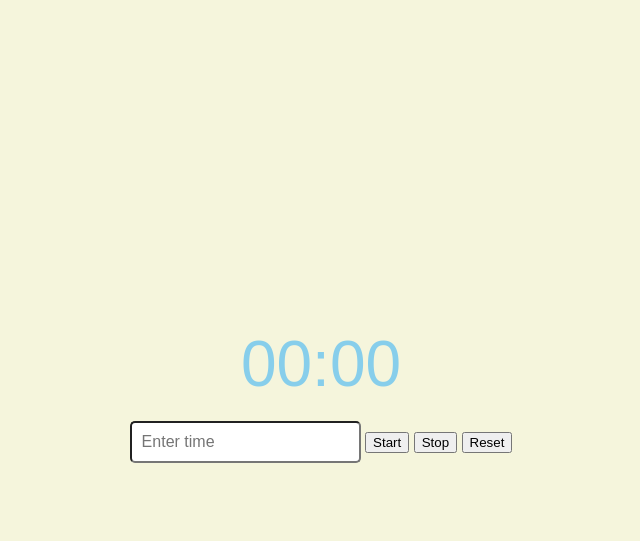
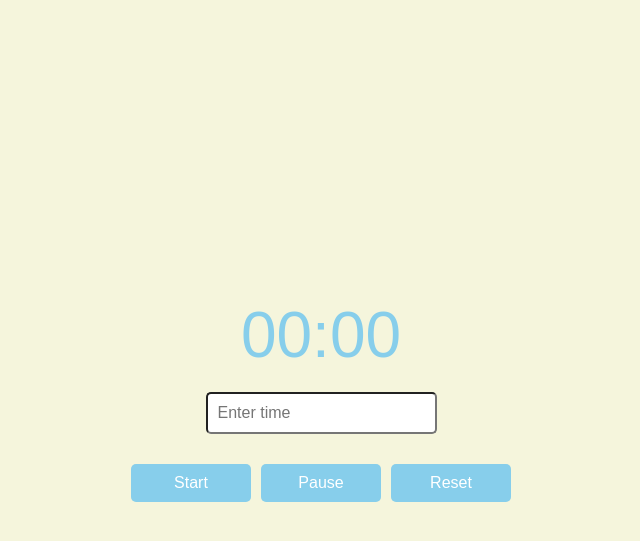
Before and after one commit to syahmid0h/Study-Timer, a Flask app: page / in a window 1280 px wide. Shown: the top 541 px of the page, without its empty margins (319-959 px from the left). Run offline with Flask 3, Linux system fonts and the light colour scheme.

Commit message:
changed function of stop button to pause, start to start the timer back

```diff
--- a/website/__init__.py
+++ b/website/__init__.py
@@ -6,8 +6,7 @@ def create_app():
     app = Flask(__name__)
     app.config['SECRET_KEY'] = '2M1P' #Our own private key for accessing
 
-    from .views import views
-    from .auth import auth
+    from website import views, auth
 
     app.register_blueprint(views, url_prefix='/')
     app.register_blueprint(auth, url_prefix='/')
--- a/website/templates/index.html
+++ b/website/templates/index.html
@@ -11,15 +11,17 @@
     <div class="container">
         <div id="timer">00:00</div>
         <input type="text" id="time-input" placeholder="Enter time">
+        <div class="buttons">
             <button id="start-button">Start</button>
-        <button id="stop-button">Stop</button>
+            <button id="pause-button">Pause</button>
             <button id="reset-button">Reset</button>
+        </div>
     </div>
 
     <script>
-        $(document).ready(function() {
-            $('#start-button').click(function() {
-                console.log('Start button clicked');
+        let timerInterval;
+
+        function startTimer() {
             const time = $('#time-input').val();
             $.ajax({
                 url: '/start',
@@ -28,30 +30,34 @@
                 data: JSON.stringify({ time: time }),
                 success: function(response) {
                     console.log(response.status);
+                    if (!timerInterval) {
+                        timerInterval = setInterval(updateTimer, 1000);
+                    }
                 },
                 error: function(jqXHR, textStatus, errorThrown) {
                     console.error('Error starting timer:', textStatus, errorThrown);
                 }
             });
-            });
+        }
 
-            $('#stop-button').click(function() {
-                console.log('Stop button clicked');
+        function pauseTimer() {
             $.ajax({
-                    url: '/stop',
+                url: '/pause',
                 type: 'POST',
                 contentType: 'application/json',
                 success: function(response) {
                     console.log(response.status);
+                    clearInterval(timerInterval);
+                    timerInterval = null;
+                    isPaused = true;
                 },
                 error: function(jqXHR, textStatus, errorThrown) {
-                        console.error('Error stopping timer:', textStatus, errorThrown);
+                    console.error('Error pausing timer:', textStatus, errorThrown);
                 }
             });
-            });
+        }
 
-            $('#reset-button').click(function() {
-                console.log('Reset button clicked');
+        function resetTimer() {
             $.ajax({
                 url: '/reset',
                 type: 'POST',
@@ -59,12 +65,14 @@
                 success: function(response) {
                     console.log(response.status);
                     $('#timer').text('00:00');
+                    clearInterval(timerInterval);
+                    timerInterval = null;
                 },
                 error: function(jqXHR, textStatus, errorThrown) {
                     console.error('Error resetting timer:', textStatus, errorThrown);
                 }
             });
-            });
+        }
 
         function updateTimer() {
             $.get('/time', function(data) {
@@ -74,7 +82,15 @@
             });
         }
 
-            setInterval(updateTimer, 1000);
+        $(document).ready(function() {
+            $('#start-button').click(startTimer);
+            $('#pause-button').click(pauseTimer);
+            $('#reset-button').click(resetTimer);
+
+            // Clear interval if needed (e.g., on page unload)
+            $(window).on('beforeunload', function() {
+                clearInterval(timerInterval);
+            });
         });
     </script>
 </body>
--- a/website/views.py
+++ b/website/views.py
@@ -7,6 +7,7 @@ views = Blueprint('views', __name__)
 timer_running = False
 timer_duration = 0
 timer_start_time = 0
+paused_time = 0  # New variable to track paused time
 
 # Helper functions
 def minutes_to_seconds(minutes):
@@ -25,33 +26,43 @@ def index():
 
 @views.route('/start', methods=['POST'])
 def start_timer():
-    global timer_running, timer_duration, timer_start_time
+    global timer_running, timer_duration, timer_start_time, paused_time
     data = request.get_json()
     if data and 'time' in data:
         timer_duration = minutes_to_seconds(int(data['time']))  # Time in minutes from the user
-        timer_start_time = time.time()  # Record the current time
+        if not timer_running:
+            # Restart timer with accumulated paused time
+            timer_start_time = time.time() - (timer_duration - paused_time)
         timer_running = True
+        paused_time = 0  # Reset paused time when starting
         return jsonify({"status": "Timer started"})
     return jsonify({"status": "Invalid request"}), 400
 
-@views.route('/stop', methods=['POST'])
-def stop_timer():
-    global timer_running
-    timer_running = False
-    return jsonify({"status": "Timer stopped"})
+@views.route('/pause', methods=['POST'])
+def pause_timer():
+    global timer_running, paused_time, is_paused
+    if timer_running:
+        timer_running = False
+        paused_time = time.time() - timer_start_time  # Record the paused time
+        is_paused = True
+        return jsonify({"status": "Timer paused"})
+    return jsonify({"status": "Timer is not running"}), 400
 
 @views.route('/reset', methods=['POST'])
 def reset_timer():
-    global timer_running, timer_duration, timer_start_time
+    global timer_running, timer_duration, timer_start_time, paused_time
     timer_running = False
     timer_duration = 0
     timer_start_time = 0
+    paused_time = 0
     return jsonify({"status": "Timer reset"})
 
 @views.route('/time', methods=['GET'])
 def get_time():
-    global timer_duration, timer_start_time, timer_running
+    global timer_duration, timer_start_time, timer_running, paused_time
     if not timer_running:
+        if paused_time:
+            return jsonify({"time": format_time(timer_duration - int(paused_time))})
         return jsonify({"time": format_time(timer_duration)})
     else:
         elapsed_time = time.time() - timer_start_time
```
Lines whose indentation alone changed are shown as unchanged.
